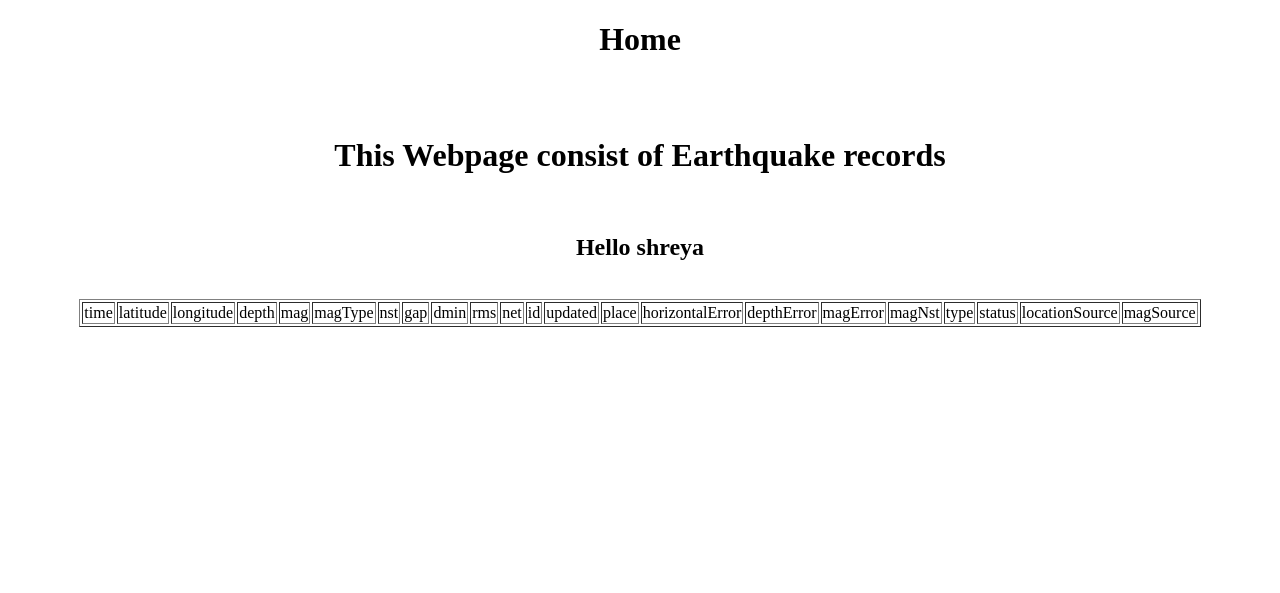
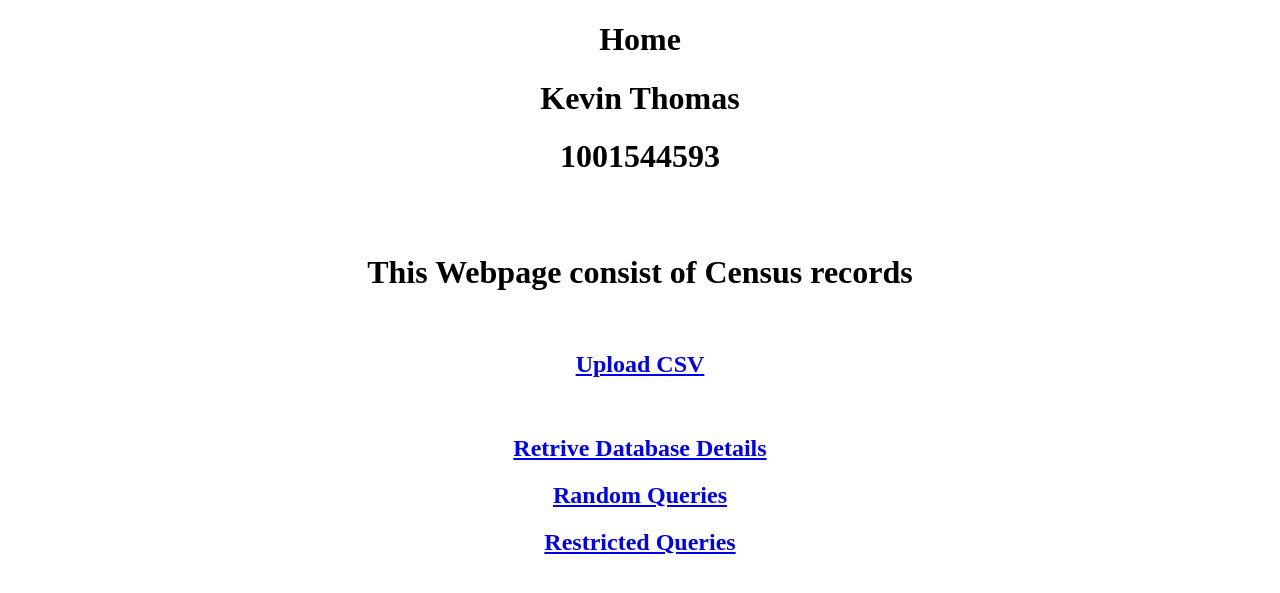
Before and after one commit to suchitra555/repolatest, a Flask app: template templates/home.html in a window 1280 px wide. Shown: the top 593 px of the page. Run offline with Flask 2, Linux system fonts and the light colour scheme; the template is opened without the code that fills it, so the values that code supplies are empty.

Commit message:
fivethierty

```diff
--- a/application.py
+++ b/application.py
@@ -1,37 +1,126 @@
-from flask import Flask, render_template,request
+from flask import Flask, render_template, request
+import sqlite3 as sql
+import pandas as pd
+application = app = Flask(__name__)
+import os
+import time
+import random
+import redis
 import pyodbc
-import os
-application = app = Flask(__name__)
 
-port = int(os.getenv("VCAP_APP_PORT", '5000'))
-# port = os.getenv("VCAP_APP_PORT")
-
-
-
-
+myHostname = "azureassignment3.redis.cache.windows.net"
+myPassword = "xw5S6heXPfqGZL4PfzatH+d7nnCawcY5dSMNTyWC+qQ="
 server = 'mysqlserversuchitra.database.windows.net'
 database = 'assignment3'
 username = 'azureuser'
 password = 'Geetha1963@'
 driver= '{ODBC Driver 17 for SQL Server}'
-cnxn = pyodbc.connect('DRIVER='+driver+';SERVER='+server+';PORT=1433;DATABASE='+database+';UID='+username+';PWD='+ password)
 
+r = redis.StrictRedis(host=myHostname, port=6380,password=myPassword,ssl=True)
+#conn = sqlite3.connect('database.db')
+# print("Opened database successfully")
+#conn.execute('drop table earthquake')
+#conn.execute('CREATE TABLE Earthquake (time text,latitude real,longitude real,depth real,mag real,magType text,nst real,gap real,dmin real,rms real,net text,id text,updated text,place text,type text,horizontalError real,depthError real,magError real,magNst real,status text,locationSource text,magSource text)')
+# print("Table created successfully")
+# conn.close()
 
+# port = int(os.getenv('PORT', 5000))
 @app.route('/')
 def home():
-    cursor = cnxn.cursor()
-    cursor.execute("SELECT * FROM people")
-    row = cursor.fetchall()
-    #return render_template('home.html', data=row)
-    return render_template('people.html', data=row)
+   return render_template('home.html')
+
+# @app.route('/enternew')
+# def upload_csv():
+#    return render_template('upload.html')
+#
+# @app.route('/addrec',methods = ['POST', 'GET'])
+# def addrec():
+#    if request.method == 'POST':
+#        con = sql.connect("database.db")
+#        csv = request.files['myfile']
+#        file = pd.read_csv(csv)
+#        file.to_sql('Earthquake', con, schema=None, if_exists='replace', index=True, index_label=None, chunksize=None, dtype=None)
+#        con.close()
+#        return render_template("result.html",msg = "Record inserted successfully")
+
+@app.route('/list')
+def list():
+   con = pyodbc.connect('DRIVER='+driver+';SERVER='+server+';PORT=1433;DATABASE='+database+';UID='+username+';PWD='+ password)
+   cur = con.cursor()
+   cur.execute("select * from all_month")
+   rows = cur.fetchall();
+   con.close()
+   return render_template("list.html",rows = rows)
+
+@app.route('/records')
+def records():
+   return render_template('records.html')
+
+@app.route('/options' , methods = ['POST', 'GET'])
+def options():
+   con = pyodbc.connect('DRIVER='+driver+';SERVER='+server+';PORT=1433;DATABASE='+database+';UID='+username+';PWD='+ password)
+   mc = redis.StrictRedis(host=myHostname, port=6380,password=myPassword,ssl=True)
+   start_time = time.time()
+   num =int(request.form['num'])
+   rows = []
+   c = []
+   for i in range(num):
+       val = round(random.uniform(2,5),1)
+       print(val)
+       cur = con.cursor()
+       a = 'select * from all_month WHERE mag = '+str(val)
+       #cur.execute("select * from all_month WHERE mag = ?" ,(val,))
+       #get = cur.fetchall();
+       #rows.append(get)
+       print(rows)
+       v = str(val)
+       if r.get(a):
+           print ('Cached')
+           c.append('Cached')
+       else:
+           print('Not Cached')
+           c.append('Not Cached')
+           cur.execute("select * from all_month WHERE mag = ?" ,(val,))
+           get = cur.fetchall()
+           r.set(a,str(get))
+   con.close()
+   end_time = time.time()
+   elapsed_time = end_time - start_time
+   r.flushdb();
+   return render_template("list1.html",rows = [c],times=elapsed_time)
+
+@app.route('/restricted')
+def restricted():
+   return render_template('rest.html')
+
+@app.route('/options2' , methods = ['POST', 'GET'])
+def options2():
+   con = pyodbc.connect('DRIVER=' + driver + ';SERVER=' + server + ';PORT=1433;DATABASE=' + database + ';UID=' + username + ';PWD=' + password)
+   start_time = time.time()
+   num =int(request.form['num'])
+   loc = (request.form['loc'])
+   rows = []
+   for i in range(num):
+       cur = con.cursor()
+       b = "select * from all_month WHERE place LIKE %"+loc+"%"
+       #cur.execute("select * from all_month WHERE place LIKE ?", ('%'+loc+'%',))
+       #get = cur.fetchall()
+       #rows.append(get)
+       if r.get(b):
+           rows.append(r.get(b))
+           print ('Cached')
+       else:
+           print('Not Cached')
+           cur.execute("select * from all_month WHERE place LIKE ?", ('%'+loc+'%',))
+           get = cur.fetchall();
+           rows.append(get)
+           r.set(b,str(get))
+   end_time = time.time()
+   elapsed_time = end_time - start_time
+   r.flushdb()
+   return render_template("list2.html",row=rows,etime=elapsed_time)
+
 
 
 if __name__ == '__main__':
-    #app.run(debug=True)
-    app.run('0.0.0.0',port=port)
-
-    #app.run(host='0.0.0.0', port=port)
-
-   #app.run(debug=True)
-
-    #app.run(host='127.0.0.1', port=port)
+   app.run(debug = True)
--- a/requirements.txt
+++ b/requirements.txt
@@ -1,2 +1,3 @@
+redis
 Flask==0.12.1
 pyodbc
--- a/templates/home.html
+++ b/templates/home.html
@@ -4,69 +4,18 @@
 
 		<center>
 		<header> <h1> Home </h1> </header>
+		<header> <h1> Kevin Thomas </h1> </header>
+		<header> <h1> 1001544593</h1> </header>
 		<br> <br>
-		<h1> This Webpage consist of Earthquake records</h1>
+		<h1> This Webpage consist of Census records</h1>
 		<br>
 
-		<h2>Hello shreya</h2> <br>
-			<table border=1>
-    <thead>
-    <td>time</td>
-    <td>latitude</td>
-    <td>longitude</td>
-    <td>depth</td>
-    <td>mag</td>
-	<td>magType</td>
-    <td>nst</td>
-    <td>gap</td>
-    <td>dmin</td>
-    <td>rms</td>
-    <td>net</td>
-    <td>id</td>
-    <td>updated</td>
-    <td>place</td>
-    <td>horizontalError</td>
-    <td>depthError</td>
-    <td>magError</td>
-    <td>magNst</td>
-    <td>type</td>
-    <td>status</td>
-    <td>locationSource</td>
-    <td>magSource</td>
-    </thead>
-    <tbody>
-    {% for rows in data %}
-		{% if not rows %}
-            <p>No Data is available</p>
-        {% endif %}
-        <tr>
-            <td>{{rows[1]}}</td>
-            <td>{{rows[2]}}</td>
-            <td>{{rows[3]}}</td>
-            <td>{{rows[4]}}</td>
-            <td>{{rows[5]}}</td>
-            <td>{{rows[6]}}</td>
-            <td>{{rows[7]}}</td>
-            <td>{{rows[8]}}</td>
-            <td>{{rows[9]}}</td>
-            <td>{{rows[10]}}</td>
-            <td>{{rows[11]}}</td>
-            <td>{{rows[12]}}</td>
-            <td>{{rows[13]}}</td>
-            <td>{{rows[14]}}</td>
-            <td>{{rows[15]}}</td>
-            <td>{{rows[16]}}</td>
-            <td>{{rows[17]}}</td>
-            <td>{{rows[18]}}</td>
-            <td>{{rows[19]}}</td>
-            <td>{{rows[20]}}</td>
-            <td>{{rows[21]}}</td>
-            <td>{{rows[22]}}</td>
-        </tr>
+		<h2><a href = "/enternew">Upload CSV</a></h2> <br>
+		<h2><a href = "/list">Retrive Database Details</a></h2>
+		<h2><a href = "/records">Random Queries </a></h2>
+		<h2><a href = "/restricted">Restricted Queries</a></h2>
 
-        {% endfor %}
-    </tbody>
-</table>
-		</center>
+
+
 	</body>
 </html>
```
Also changed, not shown: app.py (deleted, +0 -13 lines), templates/people.html (deleted, +0 -33 lines).
